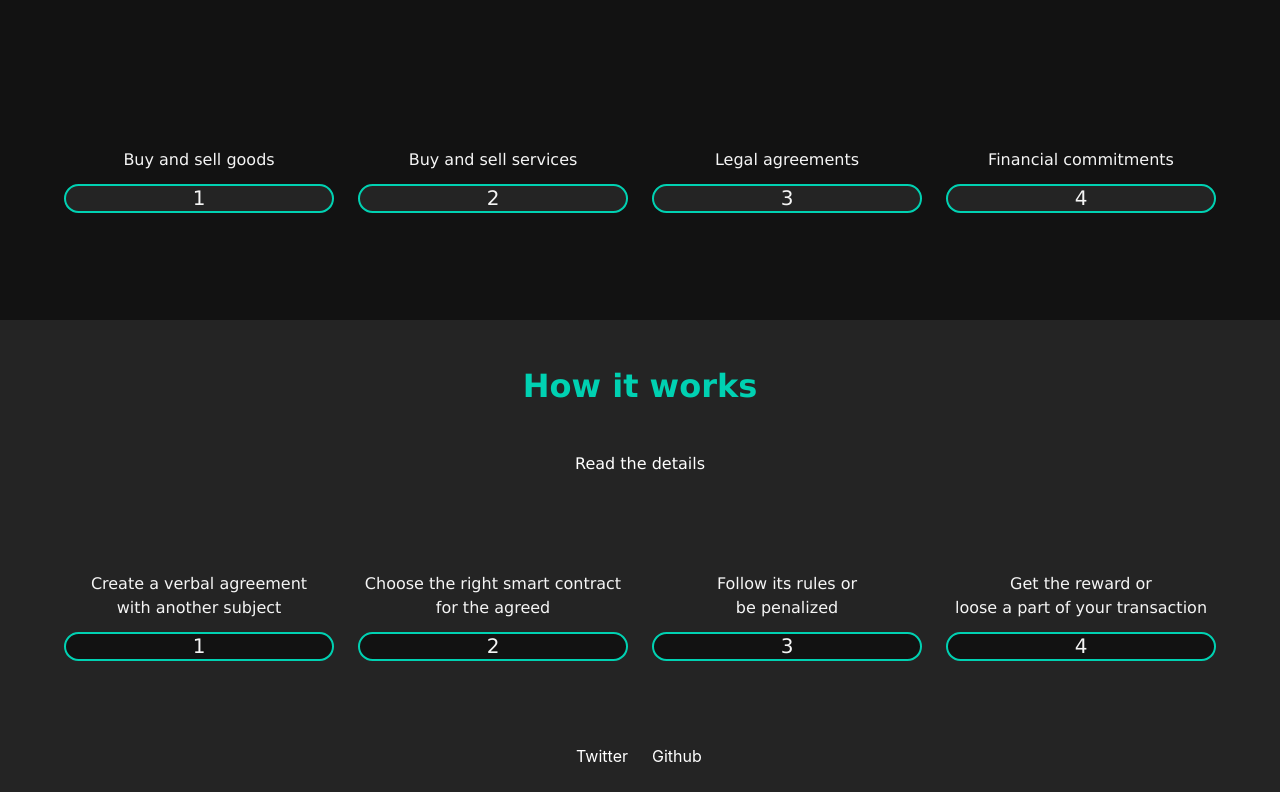
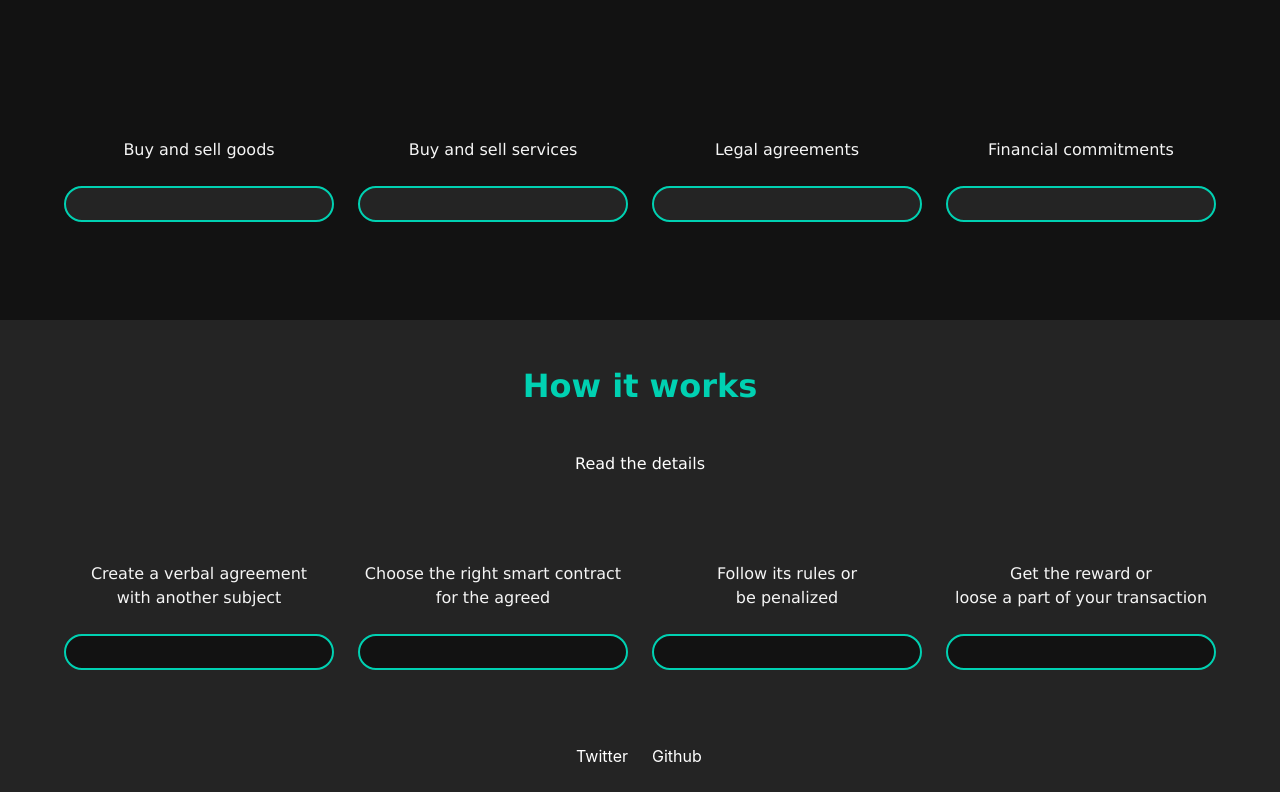
Before and after one commit to farinavito/Web3-Website, a Next.js app: page / in a window 1280 px wide. Shown: the part 480-1272 px from the top of the page. Built offline with nearby package versions, Linux system fonts and the light colour scheme.

Commit message:
changed the padding & margin

```diff
--- a/pages/index.js
+++ b/pages/index.js
@@ -81,20 +81,20 @@ const Homepage = () => {
                   <div className="container has-text-centered py-0">
                       <div className="columns py-0">
                         <div className="column py-0">
-                          <p className="tittle has-background-black-bis py-3">Buy and sell goods</p>
-                          <p className="subtitle has-background-black-ter">1</p>
+                          <p className="tittle has-background-black-bis py-3 mb-3">Buy and sell goods</p>
+                          <p className="subtitle has-background-black-ter py-4"></p>
                         </div>
                         <div className="column py-0">
-                          <p className="tittle has-background-black-bis py-3">Buy and sell services</p>
-                          <p className="subtitle has-background-black-ter">2</p>
+                          <p className="tittle has-background-black-bis py-3 mb-3">Buy and sell services</p>
+                          <p className="subtitle has-background-black-ter py-4"></p>
                         </div>
                         <div className="column py-0">
-                          <p className="tittle has-background-black-bis py-3">Legal agreements</p>
-                          <p className="subtitle has-background-black-ter">3</p>
+                          <p className="tittle has-background-black-bis py-3 mb-3">Legal agreements</p>
+                          <p className="subtitle has-background-black-ter py-4"></p>
                         </div>
                         <div className="column py-0">
-                          <p className="tittle has-background-black-bis py-3">Financial commitments</p>
-                          <p className="subtitle has-background-black-ter">4</p>
+                          <p className="tittle has-background-black-bis py-3 mb-3">Financial commitments</p>
+                          <p className="subtitle has-background-black-ter py-4"></p>
                         </div>
                       </div>
                   </div>
@@ -119,32 +119,32 @@ const Homepage = () => {
                   <div className="container has-text-centered py-0">
                       <div className="columns py-0">
                         <div className="column py-0">
-                          <p className="tittle has-background-black-ter py-3">
+                          <p className="tittle has-background-black-ter py-3 mb-3">
                             Create a verbal agreement<br></br>
                             with another subject
                           </p>
-                          <p className="subtitle has-background-black-bis">1</p>
+                          <p className="subtitle has-background-black-bis py-4"></p>
                         </div>
                         <div className="column py-0">
-                          <p className="tittle has-background-black-ter py-3">
+                          <p className="tittle has-background-black-ter py-3 mb-3">
                             Choose the right smart contract<br></br>
                             for the agreed
                           </p>
-                          <p className="subtitle has-background-black-bis">2</p>
+                          <p className="subtitle has-background-black-bis py-4"></p>
                         </div>
                         <div className="column py-0">
-                          <p className="tittle has-background-black-ter py-3">
+                          <p className="tittle has-background-black-ter py-3 mb-3">
                             Follow its rules or<br></br>
                             be penalized
                           </p>
-                          <p className="subtitle has-background-black-bis">3</p>
+                          <p className="subtitle has-background-black-bis py-4"></p>
                         </div>
                         <div className="column py-0">
-                          <p className="tittle has-background-black-ter py-3">
+                          <p className="tittle has-background-black-ter py-3 mb-3">
                             Get the reward or<br></br>
                             loose a part of your transaction
                           </p>
-                          <p className="subtitle has-background-black-bis">4</p>
+                          <p className="subtitle has-background-black-bis py-4"></p>
                         </div>
                       </div>
                   </div>
```
